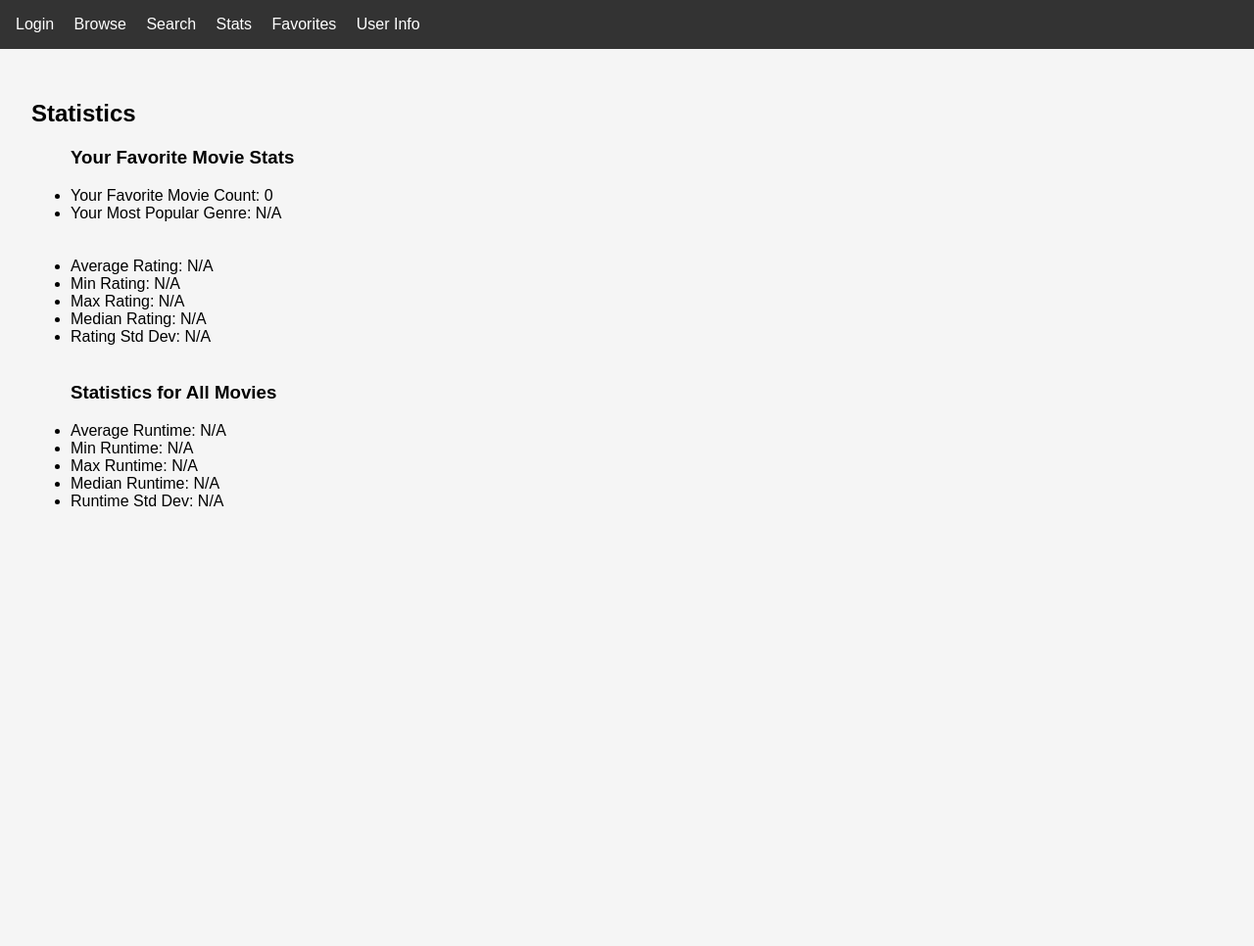
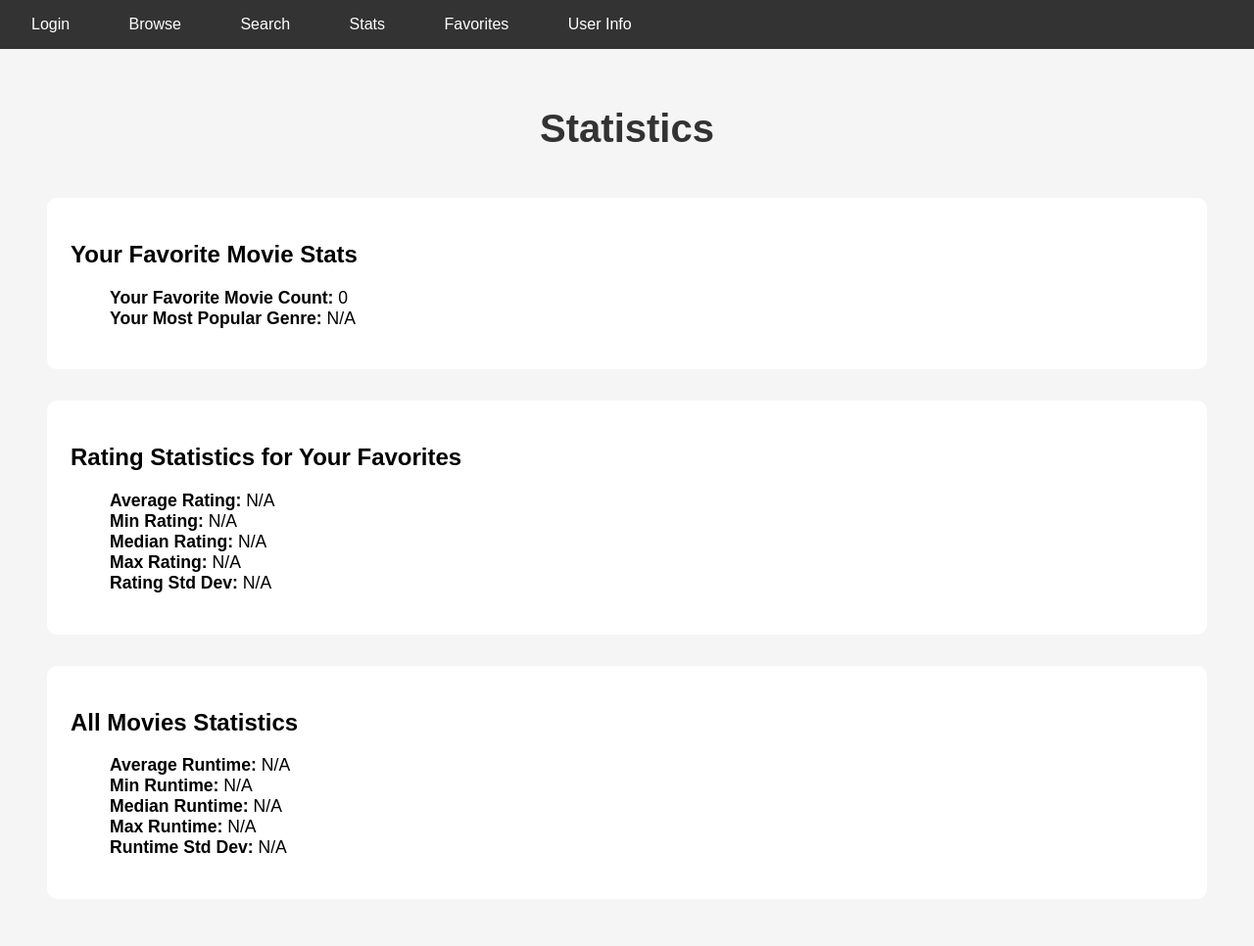
Before and after one commit to amandabarth/final_project, a Flask app: page /stats/1 in a window 1280 px wide. Shown: the whole page at 98% size. Before the commit the page ends 517 px from the top, so only its background shows below. Run offline with Flask 3, Linux system fonts and the light colour scheme; data that the repository does not hold is empty.

Commit message:
fixed style of html pages and added stats to stats page

```diff
--- a/app.py
+++ b/app.py
@@ -60,22 +60,30 @@ def remove_fav_movie(user_id, movie_id):
 
 @app.route("/search/<user_id>", methods=['GET', 'POST'])
 def search(user_id):
-    #1. get user input from form
     movies = []
+
     if flask.request.method == 'POST':
-        search = flask.request.form.get("query")
-        # 2. use search to get all possible movies
-        movies = search_movies(search)
-    # 3. render template with movies as input
+        search_query = flask.request.form.get("query")
+        if search_query:
+            # Use search query to fetch movies
+            movies = search_movies(search_query)
+
+    # Render search page
     return flask.render_template("search.html", user_id=user_id, results=movies)
 
 def search_movies(param: str):
     con = sqlite3.connect("movies.db")
     cur = con.cursor()
-    cur.execute(f'''SELECT movie_id,Series_Title,Released_Year,Certificate,Runtime,Genre,IMDB_Rating,Overview,Director FROM Movies WHERE Series_Title LIKE '%{param}%' OR Overview LIKE '% {param} %';''')
+    cur.execute('''SELECT movie_id, Series_Title, Released_Year, Runtime, Genre, IMDB_Rating, Overview, Director
+                   FROM Movies
+                   WHERE Series_Title LIKE ? OR Overview LIKE ?
+                   LIMIT 10;''',
+                ('%' + param + '%', '%' + param + '%'))
     movies = cur.fetchall()
     con.close()
     return movies
+
+
 
 # Add helper functions for stats
 
@@ -114,7 +122,7 @@ def summarize_user_movies(df):
 
     df['Runtime'] = df['Runtime'].str.extract(r'(\d+)').astype(float)
 
-    # Handle genre safely
+    # Handle genre
     if 'Genre' in df.columns and df['Genre'].notna().any():
         genre_series = df['Genre'].dropna().str.split(', ').explode()
         popular_genre = genre_series.value_counts().idxmax() if not genre_series.empty else 'N/A'
@@ -199,7 +207,7 @@ def stats(user_id):
     con.row_factory = sqlite3.Row
     cur = con.cursor()
 
-    # Join Favorites with Movies for this user
+    # join favorites with movies for user
     query = """
         SELECT M.*, F.user_id
         FROM Favorites F
--- a/static/style.css
+++ b/static/style.css
@@ -1,3 +1,4 @@
+/* body style */
 body {
     font-family: Arial, sans-serif;
     background: #f5f5f5;
@@ -9,34 +10,215 @@ header {
     background: #333;
     color: white;
     padding: 1rem;
+    display: flex;
+    justify-content: space-between;
+    align-items: center;
 }
 
+/* style links in header */
 nav a {
-    margin-right: 1rem;
+    margin-right: 1.5rem;
     color: white;
     text-decoration: none;
+    font-size: 1rem;
+    padding: 0.5rem 1rem;
+    border-radius: 5px;
 }
 
+
+/* page layout */
 main {
     padding: 2rem;
 }
 
-/* Form containers */
-
-.form-container, .movie-container {
-    max-width: 800px;
-    margin: 0 auto;
+.page-title {
+    font-size: 2.5rem;
+    color: #333;
+    text-align: center;
+    margin-bottom: 2rem;
 }
 
-.movie-container {
-    display: grid;
-    grid-template-columns: repeat(auto-fit, minmax(200px, 1fr));
+/* search form container */
+.search-form-container {
+    max-width: 600px;
+    margin: 2rem auto;
+    padding: 1.5rem;
+    background: white;
+    border-radius: 10px;
+    text-align: center;
+}
+
+
+.search-form-container h2 {
+    font-size: 1.8rem;
+    color: #333;
+    margin-bottom: 1rem;
+}
+
+.search-form {
+    display: flex;
+    justify-content: center;
+    align-items: center;
     gap: 1rem;
 }
 
+/* for search bar */
+#search-bar {
+    width: 100%;
+    max-width: 500px;
+    padding: 1rem;
+    font-size: 1.2rem;
+    border: 1px solid #ccc;
+    border-radius: 5px;
+}
+
+/* for login/signup input */
+input[type="text"], input[type="password"] {
+    width: 75%;
+    max-width: 250px;
+    padding: .5rem;
+    font-size: 1.2rem;
+    border: 1px solid #ccc;
+}
+
+/* button style */
+button {
+    padding: 1.1rem;
+    font-size: 1rem;
+    max-width: 500px;
+    border: none;
+    border-radius: 5px;
+    cursor: pointer;
+    background-color: #007bff;
+    color: white;
+}
+
+
+/* movies cards layout */
+.movie-container {
+    max-width: 1000px;
+    margin: 2rem auto;
+    display: grid;
+    gap: 1.5rem;
+}
+
+/* different design for movies cards layout for different pages */
+.movie-container h3 {
+    font-size: 1.6rem;
+    color: #333;
+    margin-bottom: 1.5rem;
+}
+
+/* movie cards to display movie titles in grid */
 .movie-card {
     background: white;
+    padding: 1.5rem;
+    border-radius: 8px;
+    transition: transform 0.3s ease;
+}
+
+.movie-card h3 {
+    font-size: 1.3rem;
+    color: #333;
+    margin-bottom: 0.5rem;
+}
+
+.movie-card p {
+    font-size: 1rem;
+    color: #777;
+}
+
+/* design favorite buttons */
+/* used this container for both add and remove favorites button */
+.rmv-from-fav-btn {
+    display: inline-block;
+    padding: 0.7rem;
+    margin-top: 1rem;
+    color: white;
+    background-color: #007bff;
+    text-decoration: none;
+    border-radius: 5px;
+    text-align: center;
+}
+
+
+/* form styling for different pages */
+.form-container {
+    max-width: 500px;
+    margin: 2rem auto;
+    padding: 2rem;
+    background: white;
+    border-radius: 10px;
+    text-align: center;
+}
+
+.form-container h2 {
+    font-size: 2rem;
+    color: #333;
+    margin-bottom: 1.5rem;
+}
+
+.sign-in-form {
+    display: flex;
+    flex-direction: column;
+    padding: 1.5rem;
+    align-items: center;
+    justify-content: center;
+    width: 100%;
+}
+
+/* more form styling for user info page */
+.sign-in-form input[type="text"],
+.sign-in-form input[type="password"] {
     padding: 1rem;
-    border-radius: 8px;
-    box-shadow: 0 0 5px rgba(0, 0, 0, 0.1);
+    font-size: 1rem;
+    border: 1px solid #ccc;
+    border-radius: 5px;
+    width: 80%;
 }
+
+/* more button styling */
+/* reusing the same style for every button looked weird */
+.sign-in-form button {
+    padding: 1rem;
+    font-size: 1rem;
+    border: none;
+    border-radius: 5px;
+    background-color: #007bff;
+    color: white;
+    transition: background-color 0.3s ease;
+    width: 80%;
+}
+
+/* style delete account button */
+.danger-button{
+    background-color: red;
+}
+
+
+/* stats page container style */
+.stats-container {
+    display: flex;
+    flex-direction: column;
+    gap: 2rem;
+    padding: 1rem;
+}
+
+.stats-box {
+    background: white;
+    padding: 1.5rem;
+    border-radius: 10px;
+}
+
+.stats-box ul {
+    list-style: none;
+    font-size: 1.1rem;
+}
+
+
+/* login error message */
+.error-message{
+    font-weight: bold;
+    font-size: 1.1rem;
+    color: #AF0606;
+}
--- a/templates/stats.html
+++ b/templates/stats.html
@@ -3,34 +3,37 @@
 {% block title %}Stats{% endblock %}
 
 {% block content %}
-<h2>Statistics</h2>
-<ul>
-    <h3>
-        Your Favorite Movie Stats
-    </h3>
-    <li>Your Favorite Movie Count: {{ stats.fav_count }}</li>
-    <li>Your Most Popular Genre: {{ stats.popular_genre }}</li>
+<h1 class="page-title">Statistics</h1>
 
-    <br>
-    <h3>
+<div class="stats-container">
+    <section class="stats-box">
+        <h2>Your Favorite Movie Stats</h2>
+        <ul>
+            <li><strong>Your Favorite Movie Count:</strong> {{ stats.fav_count }}</li>
+            <li><strong>Your Most Popular Genre:</strong> {{ stats.popular_genre }}</li>
+        </ul>
+    </section>
 
-    </h3>
-    <li>Average Rating: {{ stats.rating.mean }}</li>
-    <li>Min Rating: {{ stats.rating.min }}</li>
-    <li>Max Rating: {{ stats.rating.max }}</li>
-    <li>Median Rating: {{ stats.rating.median }}</li>
-    <li>Rating Std Dev: {{ stats.rating.std_dev }}</li>
+    <section class="stats-box">
+        <h2>Rating Statistics for Your Favorites</h2>
+        <ul>
+            <li><strong>Average Rating:</strong> {{ stats.rating.mean }}</li>
+            <li><strong>Min Rating:</strong> {{ stats.rating.min }}</li>
+            <li><strong>Median Rating:</strong> {{ stats.rating.median }}</li>
+            <li><strong>Max Rating:</strong> {{ stats.rating.max }}</li>
+            <li><strong>Rating Std Dev:</strong> {{ stats.rating.std_dev }}</li>
+        </ul>
+    </section>
 
-    <br>
-
-    <h3>
-        Statistics for All Movies
-    </h3>
-    <li>Average Runtime: {{ stats.run_time.mean }}</li>
-    <li>Min Runtime: {{ stats.run_time.min }}</li>
-    <li>Max Runtime: {{ stats.run_time.max }}</li>
-    <li>Median Runtime: {{ stats.run_time.median }}</li>
-    <li>Runtime Std Dev: {{ stats.run_time.std_dev }}</li>
-</ul>
+    <section class="stats-box">
+        <h2>All Movies Statistics</h2>
+        <ul>
+            <li><strong>Average Runtime:</strong> {{ stats.run_time.mean }}</li>
+            <li><strong>Min Runtime:</strong> {{ stats.run_time.min }}</li>
+            <li><strong>Median Runtime:</strong> {{ stats.run_time.median }}</li>
+            <li><strong>Max Runtime:</strong> {{ stats.run_time.max }}</li>            <li><strong>Runtime Std Dev:</strong> {{ stats.run_time.std_dev }}</li>
+        </ul>
+    </section>
+</div>
 
 {% endblock %}
```
Also changed, not shown: templates/browse.html (+5 -5 lines), templates/login.html (+14 -4 lines), templates/search.html (+20 -11 lines), templates/user_fav.html (+21 -13 lines), templates/user_info.html (+30 -13 lines).
